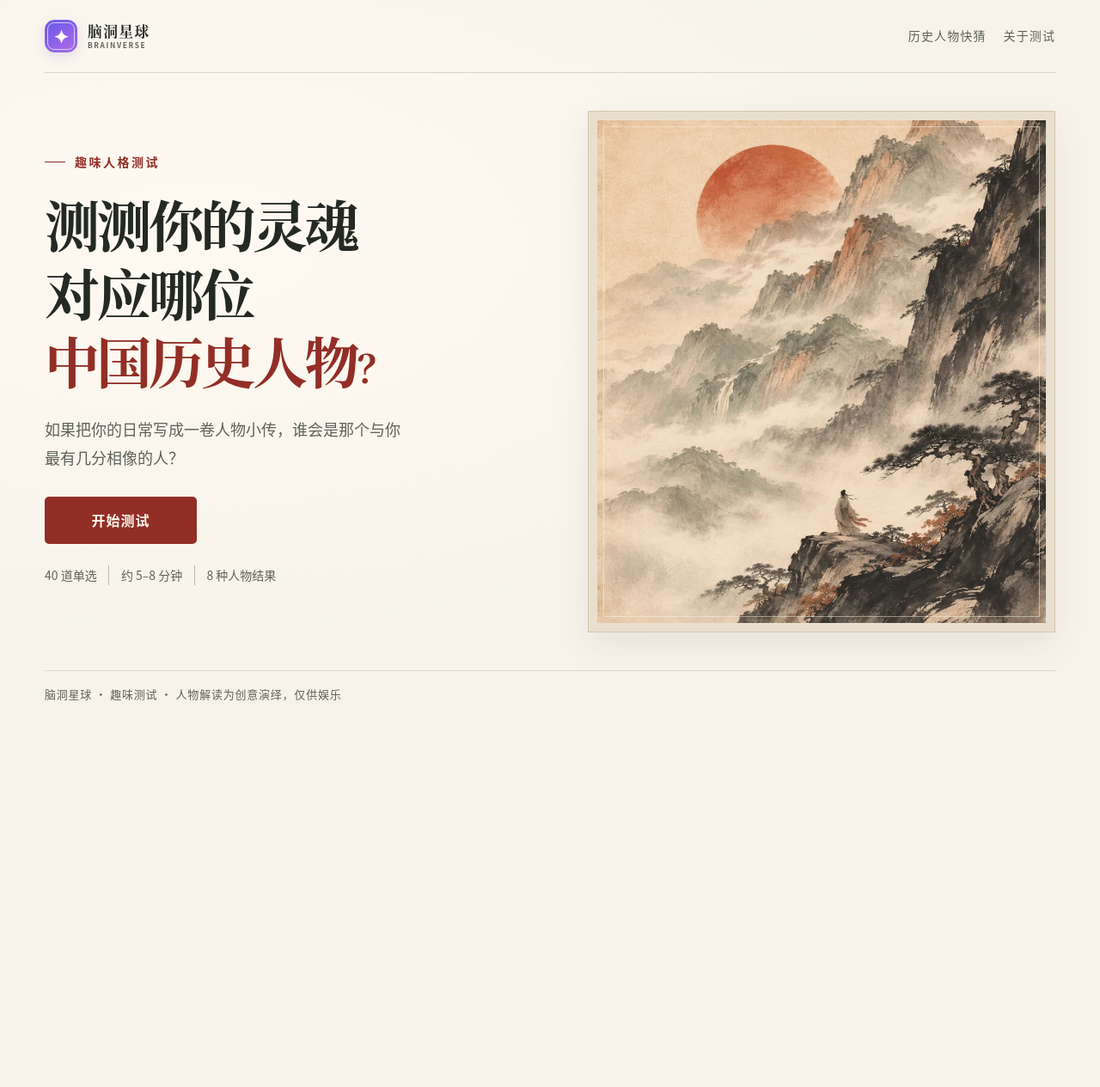
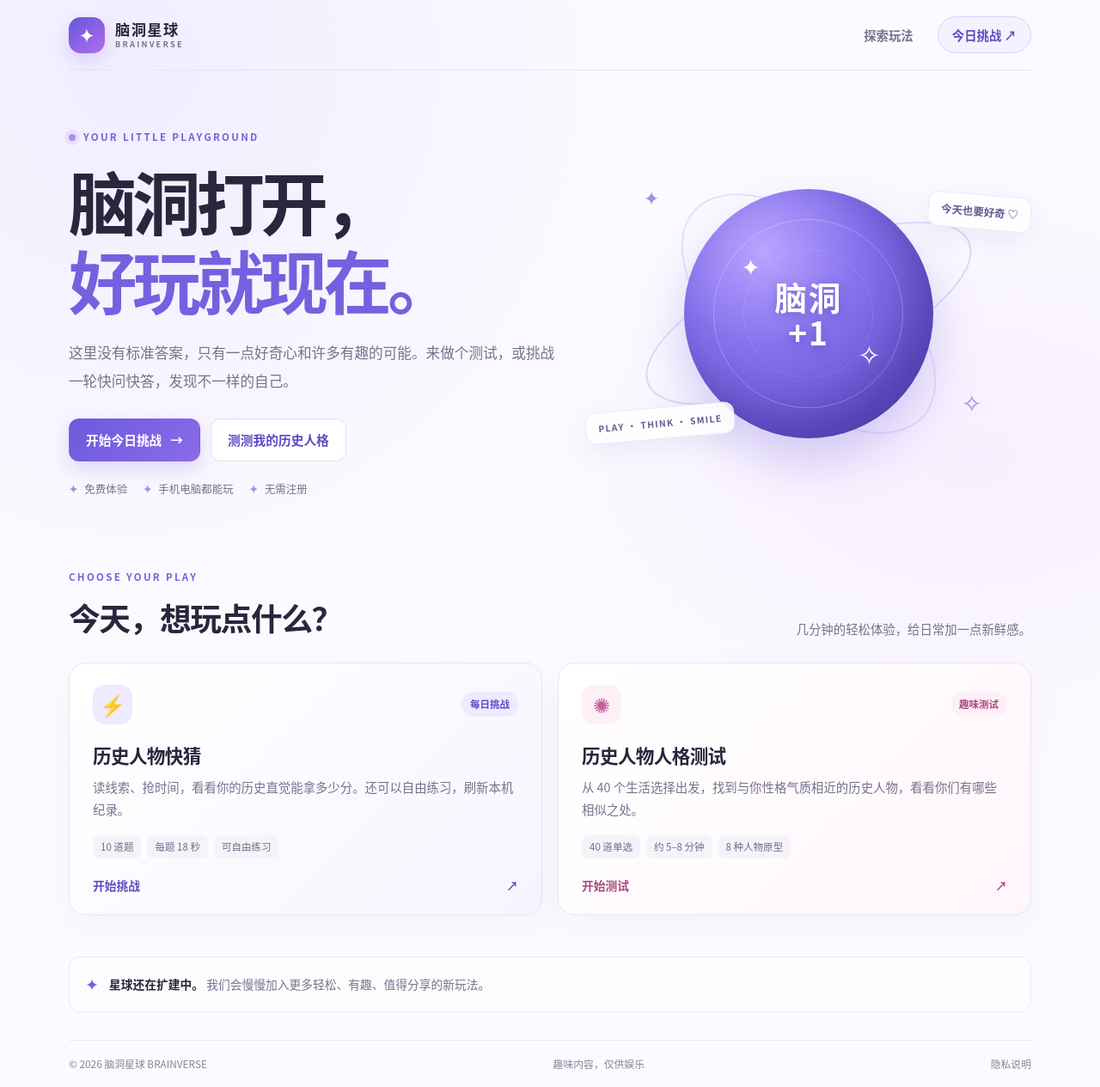
Before and after one commit to zhangq7726-png/zhangq7726.github.io, a plain HTML site: page index.html in a window 1280 px wide. Shown: the whole page at 86% size. Before the commit the page ends 836 px from the top, so only its background shows below. Drawn offline with Linux system fonts and the light colour scheme.

Commit message:
Build Brainverse game portal homepage

```diff
--- a/index.html
+++ b/index.html
@@ -3,123 +3,104 @@
 <head>
   <meta charset="utf-8">
   <meta name="viewport" content="width=device-width, initial-scale=1">
-  <meta name="theme-color" content="#f7f3eb">
-  <meta name="description" content="从 40 个日常选择里，找出与你性情相近的中国历史人物。">
-  <title>脑洞星球｜历史人物人格测试</title>
+  <meta name="theme-color" content="#f6f4ff">
+  <meta name="description" content="脑洞星球 BRAINVERSE，一个轻松有趣的小游戏空间。来挑战历史人物快猜，或发现与你相似的历史人物。">
+  <meta property="og:type" content="website">
+  <meta property="og:title" content="脑洞星球 BRAINVERSE">
+  <meta property="og:description" content="发现有趣的自己，玩出不一样的脑洞。">
+  <title>脑洞星球 BRAINVERSE｜发现有趣的自己</title>
   <link rel="icon" type="image/svg+xml" href="favicon.svg">
-  <link rel="stylesheet" href="styles.css">
+  <link rel="stylesheet" href="portal.css">
 </head>
 <body>
-  <div class="site">
-    <header class="site-header wrap">
-      <button class="brand" type="button" id="brand" aria-label="脑洞星球，返回首页">
+  <div class="portal-shell">
+    <header class="portal-header wrap">
+      <a class="brand" href="index.html" aria-label="脑洞星球首页">
         <span class="brand-mark" aria-hidden="true">✦</span>
-        <span class="brand-copy"><span class="brand-name">脑洞星球</span><small class="brand-subtitle">BRAINVERSE</small></span>
-      </button>
-      <nav class="header-actions" aria-label="更多玩法">
-        <a class="text-button game-link" href="game.html">历史人物快猜</a>
-        <button class="text-button about-button" type="button" id="about-open">关于测试</button>
+        <span class="brand-copy"><strong>脑洞星球</strong><small>BRAINVERSE</small></span>
+      </a>
+      <nav class="main-nav" aria-label="网站导航">
+        <a href="#games">探索玩法</a>
+        <a class="nav-cta" href="game.html">今日挑战 <span aria-hidden="true">↗</span></a>
       </nav>
     </header>
 
-    <main class="wrap">
-      <section class="home enter" id="home" aria-labelledby="home-title">
-        <div class="home-copy">
-          <p class="eyebrow">趣味人格测试</p>
-          <h1 id="home-title" tabindex="-1">测测你的灵魂<br>对应哪位<br><em>中国历史人物</em><span class="title-stop" aria-hidden="true">？</span></h1>
-          <p class="intro">如果把你的日常写成一卷人物小传，谁会是那个与你最有几分相像的人？</p>
-          <button class="button primary start-button" type="button" id="start">开始测试</button>
-          <div class="test-facts" aria-label="测试规格">
-            <span>40 道单选</span><span>约 5–8 分钟</span><span>8 种人物结果</span>
+    <main>
+      <section class="hero wrap" aria-labelledby="hero-title">
+        <div class="hero-copy">
+          <p class="eyebrow"><span class="eyebrow-dot"></span> YOUR LITTLE PLAYGROUND</p>
+          <h1 id="hero-title">脑洞打开，<br><em>好玩就现在。</em></h1>
+          <p class="hero-intro">这里没有标准答案，只有一点好奇心和许多有趣的可能。来做个测试，或挑战一轮快问快答，发现不一样的自己。</p>
+          <div class="hero-actions">
+            <a class="button button-primary" href="game.html">开始今日挑战 <span aria-hidden="true">→</span></a>
+            <a class="button button-secondary" href="personality.html">测测我的历史人格</a>
+          </div>
+          <div class="hero-facts" aria-label="平台特点">
+            <span><b>✦</b> 免费体验</span>
+            <span><b>✦</b> 手机电脑都能玩</span>
+            <span><b>✦</b> 无需注册</span>
           </div>
         </div>
-        <figure class="hero-art">
-          <div class="art-mount">
-            <img class="art-image" id="landscape" src="landscape.webp" width="880" height="1100" alt="朱红日轮下的水墨群山和立于崖边的行人" decoding="async">
-            <span class="art-border" aria-hidden="true"></span>
+        <div class="hero-art" aria-hidden="true">
+          <div class="orbit orbit-one"></div>
+          <div class="orbit orbit-two"></div>
+          <div class="planet">
+            <span class="planet-spark spark-one">✦</span>
+            <span class="planet-spark spark-two">✧</span>
+            <span class="planet-core">脑洞<br>+1</span>
           </div>
-        </figure>
-      </section>
-
-      <section class="quiz" id="quiz" aria-labelledby="question-title" hidden>
-        <div class="progress-area">
-          <div class="progress-caption">
-            <span class="topic" id="topic"></span>
-            <span class="progress-text" id="progress-text"></span>
-          </div>
-          <progress id="progress" aria-label="答题进度" max="40" value="0"></progress>
-        </div>
-        <div class="question-card" id="question-card">
-          <p class="question-count" id="question-count"></p>
-          <h1 id="question-title" tabindex="-1"></h1>
-          <fieldset class="options" id="options" aria-labelledby="question-title"></fieldset>
-        </div>
-        <div class="quiz-actions">
-          <button class="button secondary" id="previous" type="button">上一题</button>
-          <button class="button primary" id="next" type="button" disabled>下一题</button>
+          <span class="float-note note-one">今天也要好奇 ♡</span>
+          <span class="float-note note-two">PLAY · THINK · SMILE</span>
+          <span class="tiny-star star-one">✦</span>
+          <span class="tiny-star star-two">✧</span>
         </div>
       </section>
 
-      <section class="result" id="result" aria-labelledby="result-title" hidden>
-        <article class="share-card" id="share-card" aria-label="可截图分享的人物卡">
-          <div class="share-frame">
-            <header class="share-head"><span>脑洞星球</span><span>我的测试结果</span></header>
-            <div class="poster-body">
-              <p class="poster-label">我的灵魂对应</p>
-              <h1 id="result-title" tabindex="-1"></h1>
-              <p class="poster-role" id="result-role"></p>
-              <span class="result-seal" id="result-seal" aria-hidden="true"></span>
+      <section class="games-section wrap" id="games" aria-labelledby="games-title">
+        <div class="section-heading">
+          <div>
+            <p class="eyebrow">CHOOSE YOUR PLAY</p>
+            <h2 id="games-title">今天，想玩点什么？</h2>
+          </div>
+          <p>几分钟的轻松体验，给日常加一点新鲜感。</p>
+        </div>
+
+        <div class="game-grid">
+          <a class="game-card card-quiz" href="game.html">
+            <div class="card-top">
+              <span class="game-icon" aria-hidden="true">⚡</span>
+              <span class="card-pill">每日挑战</span>
             </div>
-            <p class="poster-quote" id="result-quote"></p>
-            <ul class="tag-list" id="poster-tags" aria-label="人物特质"></ul>
-            <div class="poster-landscape" aria-hidden="true"></div>
-            <footer class="share-foot"><span>测测你的灵魂对应哪位中国历史人物</span></footer>
-          </div>
-        </article>
-        <div class="result-details">
-          <p class="eyebrow">人物解读</p>
-          <h2>你们有哪些相似之处？</h2>
-          <dl class="reading">
-            <div><dt>性格特点</dt><dd><ul class="tag-list" id="result-tags"></ul></dd></div>
-            <div><dt>匹配理由</dt><dd id="result-reason"></dd></div>
-            <div><dt>隐藏优势</dt><dd id="result-strength"></dd></div>
-            <div><dt>趣味彩蛋</dt><dd id="result-egg"></dd></div>
-          </dl>
-          <div class="result-actions">
-            <button class="button primary" id="save-poster" type="button">保存分享卡</button>
-            <button class="button secondary" id="retake" type="button">重新测试</button>
-          </div>
-          <p class="notice" id="save-status" aria-live="polite"></p>
+            <h3>历史人物快猜</h3>
+            <p>读线索、抢时间，看看你的历史直觉能拿多少分。还可以自由练习，刷新本机纪录。</p>
+            <div class="card-meta"><span>10 道题</span><span>每题 18 秒</span><span>可自由练习</span></div>
+            <div class="card-link">开始挑战 <span aria-hidden="true">↗</span></div>
+          </a>
+
+          <a class="game-card card-personality" href="personality.html">
+            <div class="card-top">
+              <span class="game-icon" aria-hidden="true">✺</span>
+              <span class="card-pill">趣味测试</span>
+            </div>
+            <h3>历史人物人格测试</h3>
+            <p>从 40 个生活选择出发，找到与你性格气质相近的历史人物，看看你们有哪些相似之处。</p>
+            <div class="card-meta"><span>40 道单选</span><span>约 5–8 分钟</span><span>8 种人物原型</span></div>
+            <div class="card-link">开始测试 <span aria-hidden="true">↗</span></div>
+          </a>
         </div>
       </section>
-      <noscript><p class="notice">请在支持 JavaScript 的浏览器中打开网页，并启用 JavaScript 后开始测试。</p></noscript>
+
+      <section class="bottom-note wrap">
+        <span class="note-icon" aria-hidden="true">✦</span>
+        <p><strong>星球还在扩建中。</strong> 我们会慢慢加入更多轻松、有趣、值得分享的新玩法。</p>
+      </section>
     </main>
 
-    <footer class="site-footer wrap">
-      <p>脑洞星球 · 趣味测试 · 人物解读为创意演绎，仅供娱乐</p>
+    <footer class="portal-footer wrap">
+      <span>© 2026 脑洞星球 BRAINVERSE</span>
+      <span>趣味内容，仅供娱乐</span>
+      <a href="privacy.html">隐私说明</a>
     </footer>
   </div>
-
-  <dialog id="about" aria-labelledby="about-title">
-    <form method="dialog">
-      <h2 id="about-title">关于这份测试</h2>
-      <p>40 道题覆盖日常习惯、处事方式、社交模式、情绪反应和兴趣偏好。每道题选最接近你平时做法的一项即可。</p>
-      <p>系统按八项性格倾向累计选择，再对照人物原型的核心与辅助特质匹配结果。人物解读为创意演绎，供娱乐使用。答案仅用于当前页面的本地计算。</p>
-      <button class="button primary" type="submit" autofocus>知道了</button>
-    </form>
-  </dialog>
-  <dialog id="poster-preview" class="image-dialog" aria-label="分享卡图片">
-    <form method="dialog">
-      <p>下载 PNG，或长按图片保存</p>
-      <img id="preview-image" alt="你的历史人物分享卡">
-      <div class="preview-actions">
-        <a class="button primary" id="poster-download" download>下载 PNG</a>
-        <button class="button secondary" type="submit" autofocus>关闭</button>
-      </div>
-    </form>
-  </dialog>
-  <script src="questions.js"></script>
-  <script src="profiles.js"></script>
-  <script src="app.js"></script>
 </body>
 </html>
```
